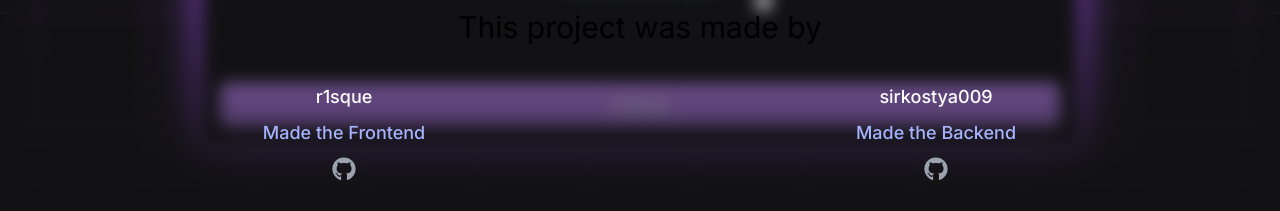
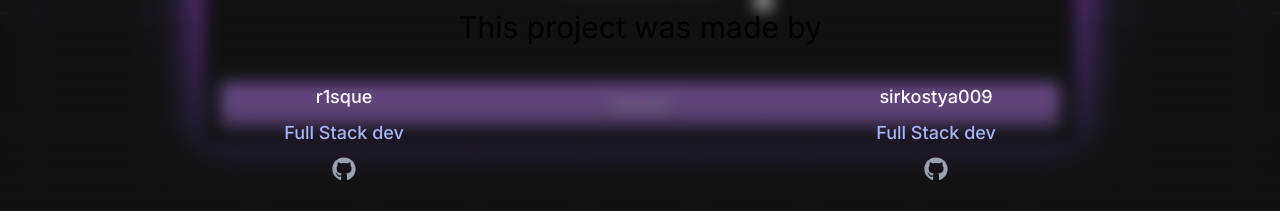
Before and after one commit to r1sque/monolith-cloud, a Next.js app: page / in a window 1280 px wide. Shown: the part 940-1151 px from the top of the page. Built offline with nearby package versions, Linux system fonts and the light colour scheme.

Commit message:
Changed some text

```diff
--- a/app/page.tsx
+++ b/app/page.tsx
@@ -123,7 +123,7 @@ export default function Home() {
       <div className="relative grid justify-items-center break-words text-center grid-cols-2 phone:grid-cols-1 gap-y-32 gap-x-0 m-auto max-w-1300">
         <div className="flex justify-center items-center flex-col space-y-3 text-lg font-medium leading-6">
           <h3 className="text-white">r1sque</h3>
-          <p className="text-indigo-300">Made the Frontend</p>
+          <p className="text-indigo-300">Full Stack dev</p>
           <div className="flex justify-center mt-5 space-x-5">
             <Link href="https://github.com/r1sque" target="_blank" rel="noopener noreferrer" className="inline-block text-gray-400">
               <span className="sr-only">GitHub</span>
@@ -147,7 +147,7 @@ export default function Home() {
 
         <div className="flex justify-center items-center flex-col space-y-3 text-lg font-medium leading-6">
           <h3 className="text-white">sirkostya009</h3>
-          <p className="text-indigo-300">Made the Backend</p>
+          <p className="text-indigo-300">Full Stack dev</p>
           <div className="flex justify-center mt-5 space-x-5">
             <Link href="https://github.com/sirkostya009" target="_blank" rel="noopener noreferrer" className="inline-block text-gray-400">
               <span className="sr-only">GitHub</span>
```
